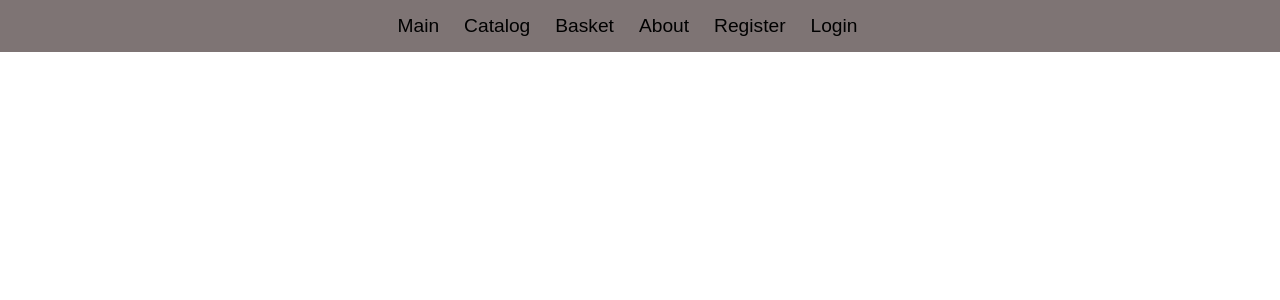
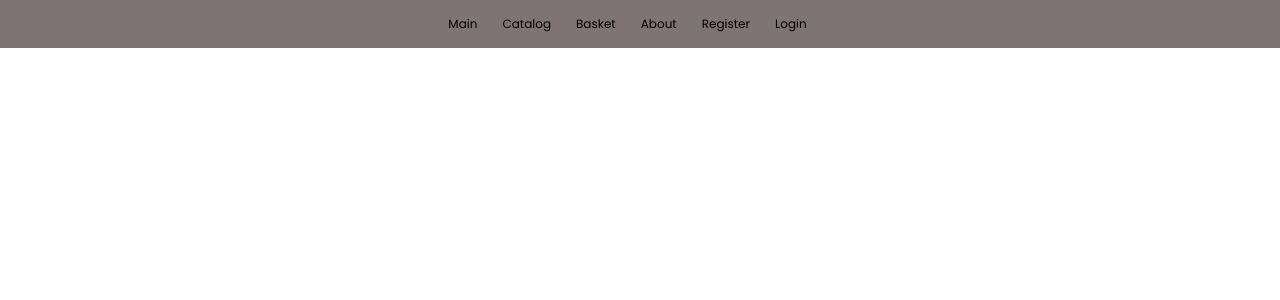
Before and after one commit to peregreenus/DEVS-eCommerce-App, a React app: page / in a window 1280 px wide. Shown: the top 300 px of the page. Built offline with nearby package versions, Linux system fonts and the light colour scheme.

Commit message:
feat: create-root-css-style

```diff
--- a/src/index.css
+++ b/src/index.css
@@ -1,9 +1,27 @@
-* {
+:root {
+  --accent-color: rgb(14, 165, 233);
+  --default-bg-color: rgb(255, 255, 255);
+  --primary-text-color: rgb(17, 24, 39);
+  --body-text-color: rgb(75, 85, 99);
+  --light-text-color: rgb(248, 248, 248);
+  --gray-bg-color: rgb(248, 248, 248);
+  --border-color: rgb(229, 231, 235);
+}
+
+*,
+*::before,
+*::after {
   padding: 0;
   margin: 0;
+  box-sizing: border-box;
+}
+
+html {
+  font-size: 62.5%;
 }
 
 body {
-  font-size: 18px;
-  font-family: sans-serif;
+  font-size: 1.8rem;
+  font-family: 'Poppins', sans-serif;
+  background-color: var(--default-bg-color);
 }
--- a/src/index.html
+++ b/src/index.html
@@ -4,6 +4,11 @@
     <meta charset="UTF-8" />
     <meta http-equiv="X-UA-Compatible" content="IE=edge" />
     <meta name="viewport" content="width=device-width, initial-scale=1.0" />
+    <link rel="preconnect" href="https://fonts.googleapis.com" />
+    <link rel="preconnect" href="https://fonts.gstatic.com" crossorigin />
+    <link
+      href="https://fonts.googleapis.com/css2?family=Poppins:ital,wght@0,300;0,400;0,500;0,600;0,700;1,400;1,500;1,600&display=swap"
+      rel="stylesheet" />
     <title>Document</title>
   </head>
   <body>
```
